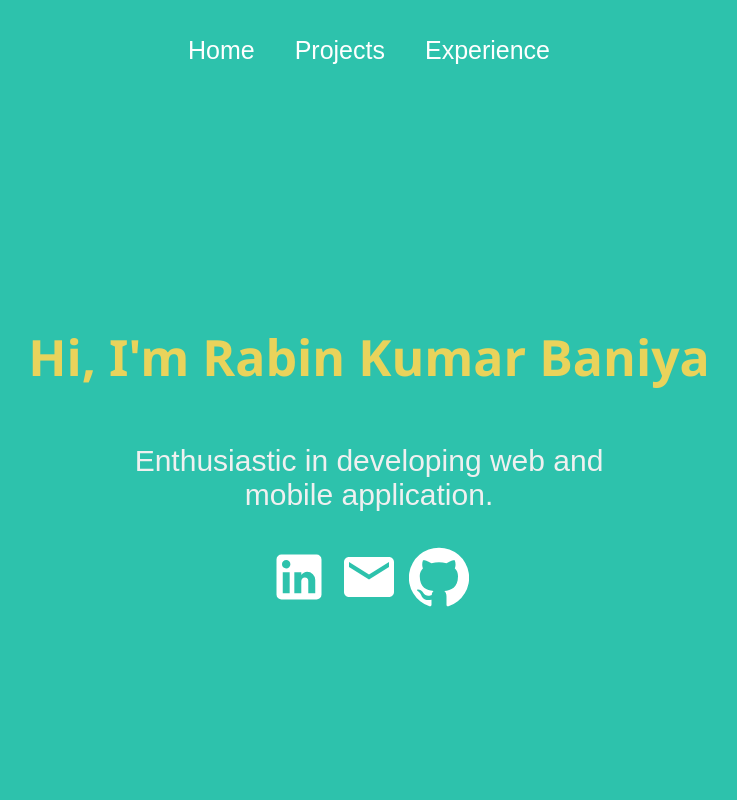
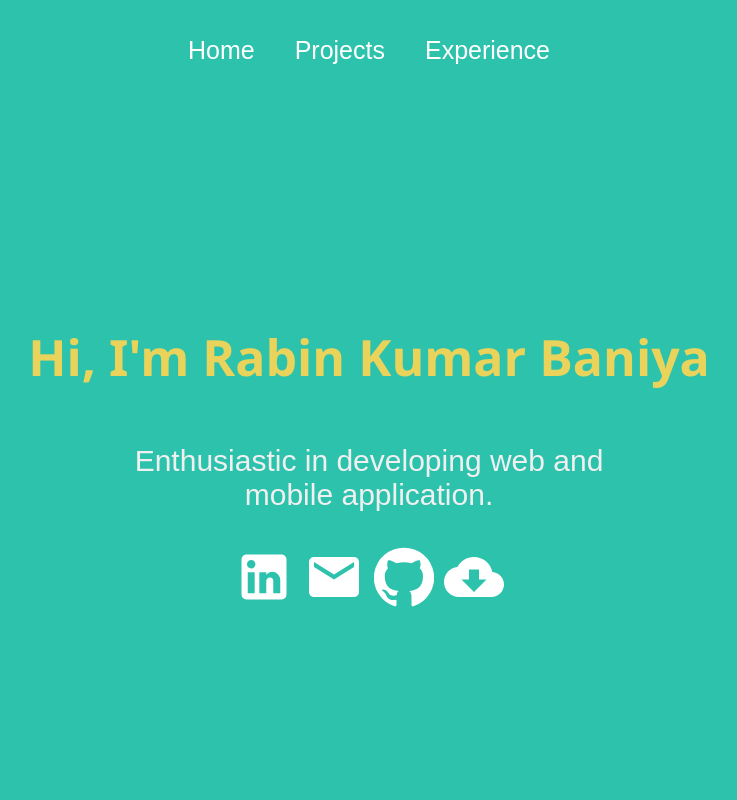
Before and after one commit to RabinKumarBaniya/portfolio, a React (Create React App) app: page / in a window 1280 px wide. Shown: the top 800 px of the page, without its empty margins (271-1008 px from the left). Built offline with nearby package versions, Linux system fonts and the light colour scheme.

Commit message:
added icon in home

```diff
--- a/public/index.html
+++ b/public/index.html
@@ -24,7 +24,7 @@
       work correctly both with client-side routing and a non-root public URL.
       Learn how to configure a non-root public URL by running `npm run build`.
     -->
-    <title>React App</title>
+    <title>Portfolio</title>
   </head>
   <body>
     <noscript>You need to enable JavaScript to run this app.</noscript>
--- a/src/pages/Experience.js
+++ b/src/pages/Experience.js
@@ -9,7 +9,7 @@ const Experience = () => {
         <div className='experience'>
             <VerticalTimeline lineColor='#2dc2ac'>
                 <VerticalTimelineElement className='vertical-timeline-element--education'
-                    date='2017 - 2022'
+                    date='2017 - 2021'
                     iconStyle={{ background: '#2dc2ac', color: "#fff" }}
                     icon={<SchoolIcon />}
                 >
--- a/src/pages/Home.js
+++ b/src/pages/Home.js
@@ -2,6 +2,7 @@ import React from 'react';
 import { LinkedIn } from '@material-ui/icons';
 import { Mail } from '@material-ui/icons';
 import { GitHub } from '@material-ui/icons';
+import { CloudDownload } from '@material-ui/icons';
 import "../styles/Home.css";
 
 const Home = () => {
@@ -20,6 +21,10 @@ const Home = () => {
                     <a href="https://github.com/RabinKumarBaniya">
                         <GitHub />
                     </a>
+                    <a href="https://flowcv.com/resume/mw5i6714k7">
+                        <CloudDownload />
+                    </a>
+
                 </div>
             </div>
             <div className='skills'>
```
